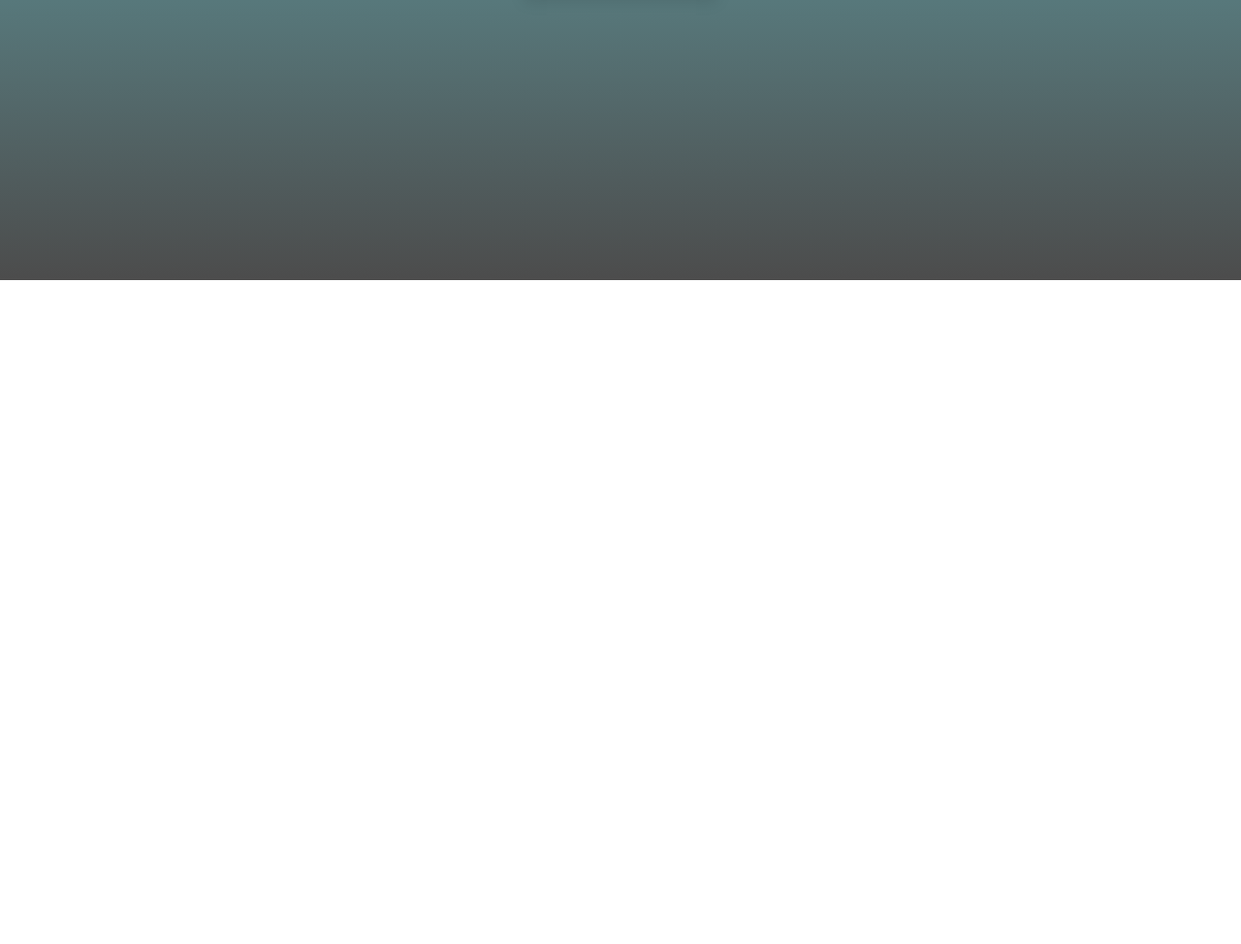
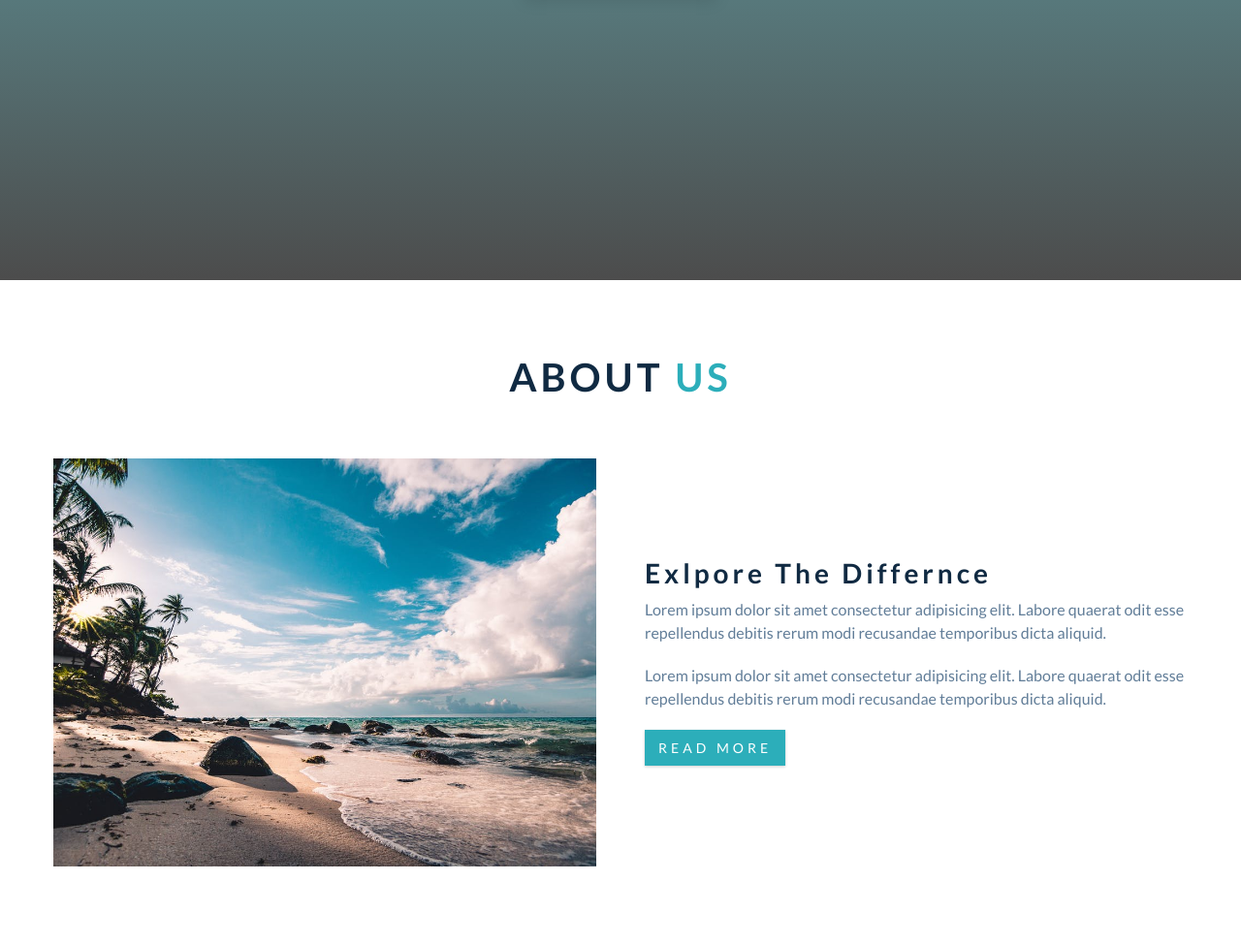
Before and after one commit to arnameti/backroads-new-design, a website: page index.html in a window 1280 px wide. Shown: the part 511-1485 px from the top of the page at 97% size. Before the commit the page ends 800 px from the top, so only its background shows below. Drawn offline with nearby package versions, Linux system fonts and the light colour scheme; files that its build step writes are made by us from their sources.

Commit message:
about section

```diff
--- /dev/null
+++ b/app/scss/layout/_about-section.scss
@@ -0,0 +1,48 @@
+.about {
+  &__container {
+    display: grid;
+    grid-template-columns: 1fr 1fr;
+    column-gap: 5rem;
+  }
+
+  &__desc {
+    display: grid;
+    align-content: center;
+  }
+
+  &__btn {
+    justify-self: start;
+  }
+
+  &__photo-box {
+    position: relative;
+  }
+
+  &__photo-box::before {
+    content: "";
+    display: block;
+    height: 100%;
+    width: 100%;
+    position: absolute;
+    top: -3rem;
+    left: -3rem;
+    border: .8rem solid var(--clr-primary-5);
+    z-index: -1;
+  }
+}
+
+@media screen and (max-width: 1350px) {
+  .about__photo-box::before {
+    display: none;
+  }
+}
+
+@media screen and (max-width: 992px) {
+  .about__container {
+    grid-template-columns: 1fr;
+  }
+
+  .about__photo-box {
+    margin-bottom: 4rem;
+  }
+}
--- a/app/scss/layout/index.scss
+++ b/app/scss/layout/index.scss
@@ -1,3 +1,4 @@
 @forward "section";
 @forward "navbar";
 @forward "header";
+@forward "about-section";
--- a/index.html
+++ b/index.html
@@ -48,6 +48,32 @@
         <a href="" class="header__btn">Explore Tours</a>
       </div>
     </header>
+    <section class="about section">
+      <div class="section-center">
+        <div class="section-title">
+          <h2>about <span>us</span></h2>
+        </div>
+        <div class="about__container">
+          <div class="about__photo-box">
+            <img src="images/about.jpeg" alt="" class="about__photo" />
+          </div>
+          <div class="about__desc">
+            <h3 class="about__title">exlpore the differnce</h3>
+            <p class="about__text">
+              Lorem ipsum dolor sit amet consectetur adipisicing elit. Labore
+              quaerat odit esse repellendus debitis rerum modi recusandae
+              temporibus dicta aliquid.
+            </p>
+            <p class="about__text">
+              Lorem ipsum dolor sit amet consectetur adipisicing elit. Labore
+              quaerat odit esse repellendus debitis rerum modi recusandae
+              temporibus dicta aliquid.
+            </p>
+            <a href="#" class="about__btn btn">read more</a>
+          </div>
+        </div>
+      </div>
+    </section>
     <script src="dist/script.js"></script>
   </body>
 </html>
```
Also changed, not shown: app/scss/layout/_section.scss (line endings or trailing spaces).
